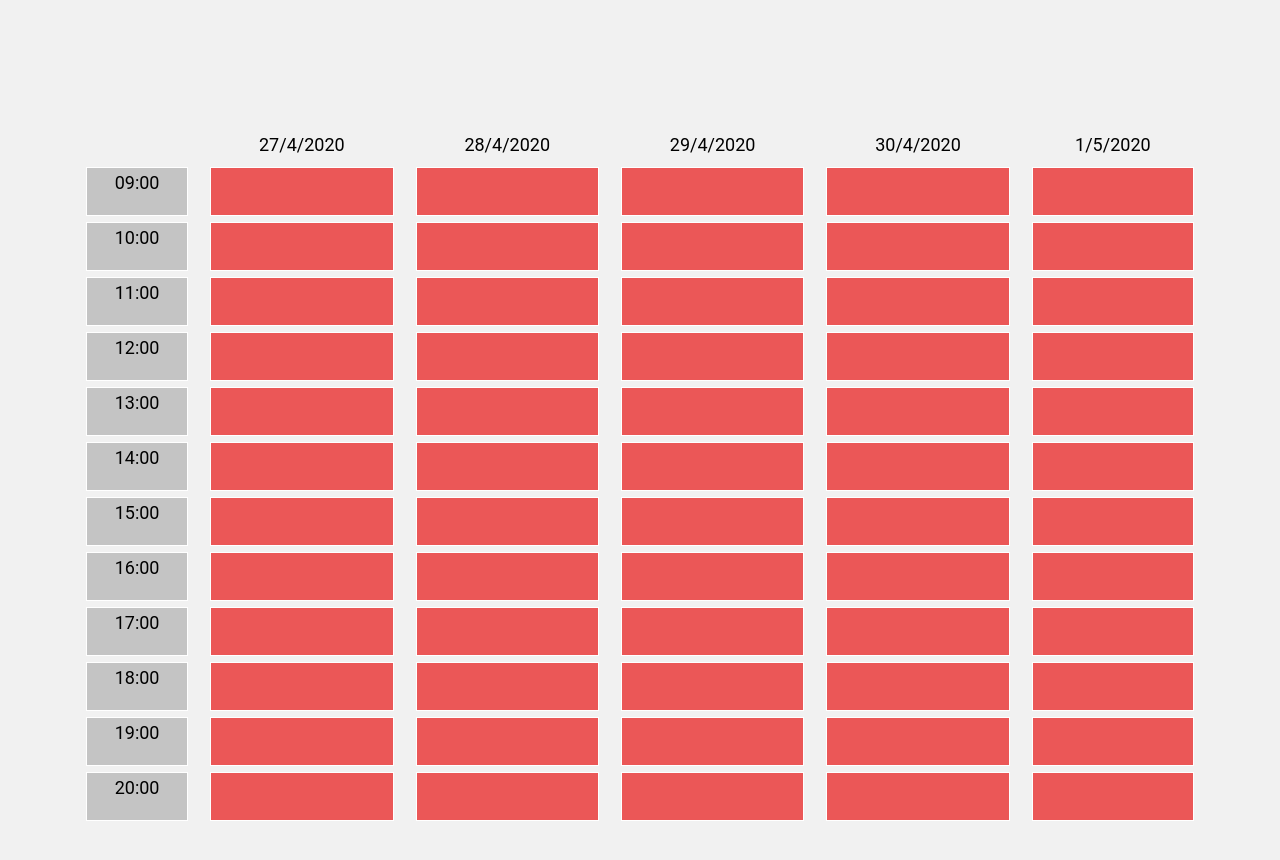
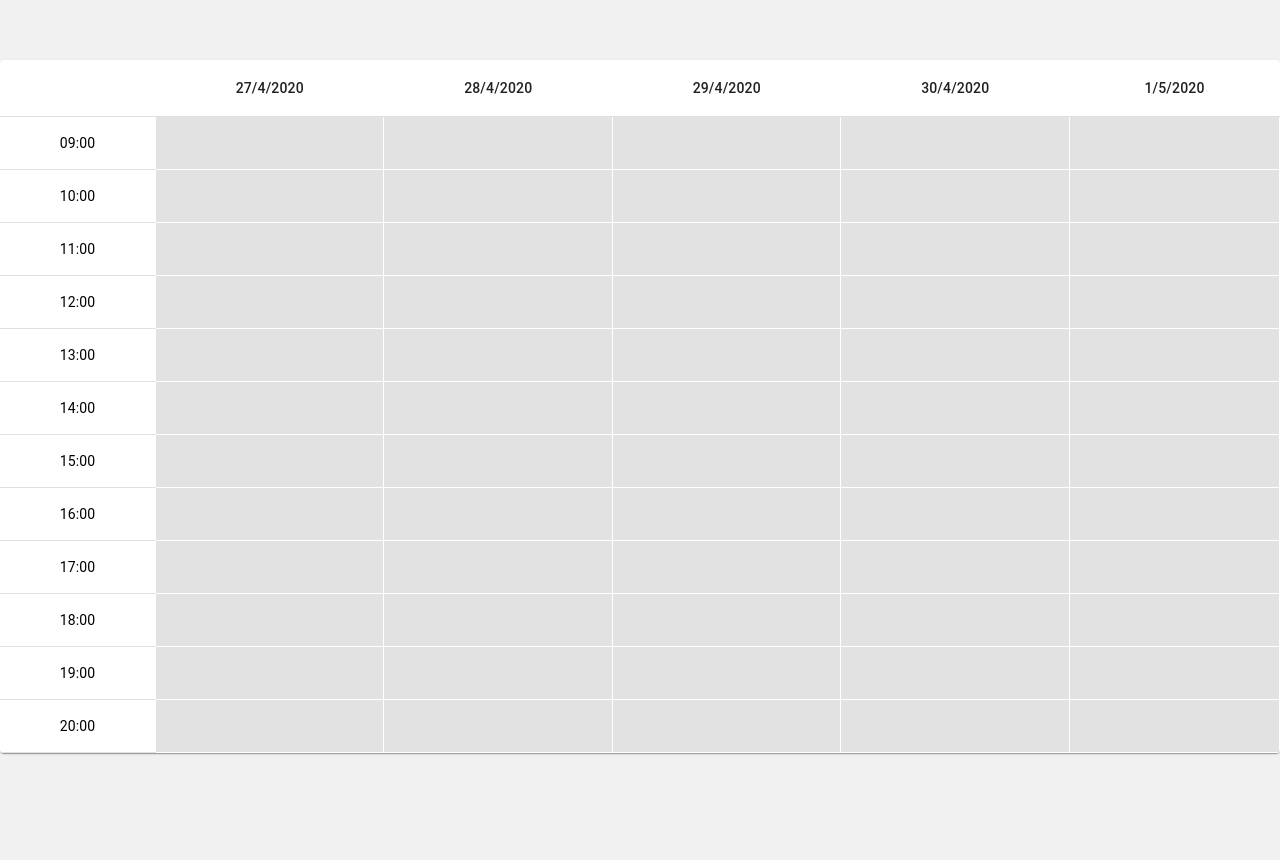
Before and after one commit to alvaroHernandez/pre-agendamiento, a React (Create React App) app: page /tabladisponibilidad in a window 1280 px wide. Shown: the top 860 px of the page. After the commit the page ends 800 px from the top, so only its background shows below. Built offline with nearby package versions, Linux system fonts and the light colour scheme; no server answers.

Commit message:
[Gonzalo] Revert TableAvailability to Material UI because we need onClick support

```diff
--- a/src/components/TableAvailability/TableAvailability.jsx
+++ b/src/components/TableAvailability/TableAvailability.jsx
@@ -1,66 +1,99 @@
 import React, { useEffect, useState } from 'react';
+import { makeStyles } from '@material-ui/core/styles';
+import Table from '@material-ui/core/Table';
+import TableBody from '@material-ui/core/TableBody';
+import TableCell from '@material-ui/core/TableCell';
+import TableContainer from '@material-ui/core/TableContainer';
+import TableHead from '@material-ui/core/TableHead';
+import TableRow from '@material-ui/core/TableRow';
+import Paper from '@material-ui/core/Paper';
+
 import { createCurrentWeek, createCalendar, createCalendarRow } from '../../services/AppointmentTableService';
 import hourAvailability from '../../data/HourAvailabilityType';
+
 import './tableAvailability.css';
 
 const HeaderDatesOfCurrentWeek = (props) => {
   const { dates } = props;
   const headerDates = dates.map((date) => (
-    <th  key={date}>{date}</th>
+    <TableCell align="center">{date}</TableCell>
   ));
   return (
-    <thead>
-      <tr>
-        <th> </th>
+    <TableHead>
+      <TableRow>
+        <TableCell> </TableCell>
         {headerDates}
-      </tr>
-    </thead>
+      </TableRow>
+    </TableHead>
   );
 };
 
 const BodyRowsDateAvailability = (props) => {
   const rows = createCalendarRow(props.calendar, props.dates);
+
   const onCellClickHandler = (key, columnName, isAvailable) => {
+    console.log("cell clicked");
+    console.log(key);
+    console.log(columnName);
+    console.log(isAvailable);
     if (isAvailable === hourAvailability.AVAILABLE) {
       isAvailable = hourAvailability.NOT_AVAILABLE;
+      console.log("Before was available, now not");
+      console.log(isAvailable);
     }
   };
 
   return (
-    <tbody>
+    <TableBody>
       {rows.map((row) => (
-        <tr key={row.hour}>
-          <td
-            className ="timeHeader"
-            onClick={() => onCellClickHandler(row.hour, "columnName")}
+        <TableRow key={row.hour}>
+          <TableCell
+            align="center"
+            component="th"
+            scope="row"
+            style={{ backgroundColor: 'white', color: 'black' }}
+            onClick={() => onCellClickHandler(row.hour, props.dates[0])}
           >
             {row.hour}
-          </td>
-          <td
-            onClick={() => onCellClickHandler(row.hour, "columnName", row.monday)}
-            className={row.monday === hourAvailability.AVAILABLE ? 'available' : 'notAvailable'}
+          </TableCell>
+          <TableCell
+            onClick={() => onCellClickHandler(row.hour, props.dates[0], row.monday)}
+            class={row.monday === hourAvailability.AVAILABLE ? 'available' : 'notAvailable'}
           />
-          <td
-            className={row.tuesday === hourAvailability.AVAILABLE ? 'available' : 'notAvailable'}
+
+          <TableCell
+            onClick={() => onCellClickHandler(row.hour, props.dates[1], row.tuesday)}
+            class={row.tuesday === hourAvailability.AVAILABLE ? 'available' : 'notAvailable'}
           />
-          <td
-            className={
+
+          <TableCell
+            onClick={() => onCellClickHandler(row.hour, props.dates[2], row.wednesday)}
+            class={
               row.wednesday === hourAvailability.AVAILABLE ? 'available' : 'notAvailable'
             }
           />
-          <td
-            className={row.thursday === hourAvailability.AVAILABLE ? 'available' : 'notAvailable'}
+          <TableCell
+            onClick={() => onCellClickHandler(row.hour, props.dates[3], row.thursday)}
+            class={row.thursday === hourAvailability.AVAILABLE ? 'available' : 'notAvailable'}
           />
-          <td
-            className={row.friday === hourAvailability.AVAILABLE ? 'available' : 'notAvailable'}
+          <TableCell
+            onClick={() => onCellClickHandler(row.hour, props.dates[4], row.friday)}
+            class={row.friday === hourAvailability.AVAILABLE ? 'available' : 'notAvailable'}
           />
-        </tr>
+        </TableRow>
       ))}
-    </tbody>
+    </TableBody>
   );
 };
 
+const useStyles = makeStyles({
+  table: {
+    minWidth: 250,
+  },
+});
+
 export default function SimpleTableAvailability() {
+  const classes = useStyles();
   const [week, setWeek] = useState([]);
   const [calendar, setCalendar] = useState([]);
 
@@ -70,9 +103,11 @@ export default function SimpleTableAvailability() {
   }, []);
 
   return (
-    <table>
-      <HeaderDatesOfCurrentWeek dates={week} />
-      <BodyRowsDateAvailability dates={week} calendar={calendar} />
-    </table>
+    <TableContainer component={Paper}>
+      <Table className={classes.table} aria-label="simple table">
+        <HeaderDatesOfCurrentWeek dates={week} />
+        <BodyRowsDateAvailability dates={week} calendar={calendar} />
+      </Table>
+    </TableContainer>
   );
 }
--- a/src/components/TableAvailability/tableAvailability.css
+++ b/src/components/TableAvailability/tableAvailability.css
@@ -40,5 +40,5 @@ td {
 }
 
 .notAvailable {
-    background: #EB5757;
+    background: rgb(226, 226, 226);
 }
--- a/src/services/AppointmentTableService.js
+++ b/src/services/AppointmentTableService.js
@@ -3,8 +3,10 @@ import hourAvailability from '../data/HourAvailabilityType';
 
 export const createCurrentWeek = () => {
   const currentDay = new Date();
+  const firstDayNumber = 1;
+  const lastDayNumber = 5;
   const currentWeek = [];
-  for (let day = 1; day <= 5; day++) {
+  for (let day = firstDayNumber; day <= lastDayNumber; day++) {
     const dayOfWeek = currentDay.getDate() - currentDay.getDay() + day;
     const date = new Date(currentDay.setDate(dayOfWeek));
     const dateString = `${date.getDate()}/${
```
